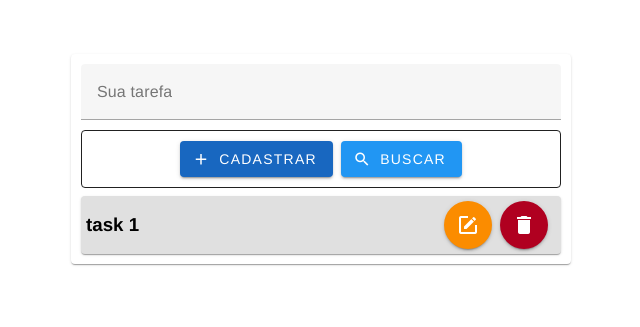
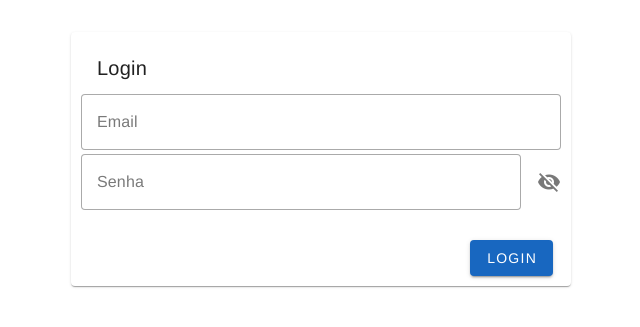
Before and after one commit to Tiago-Alves-dos-Santos/API_todolist, a Vue app in the folder resources/js/todo-list/: page / in a window 1280 px wide. Shown: the part 241-568 px from the top of the page, without its empty margins (319-959 px from the left). Built offline with nearby package versions, Linux system fonts and the light colour scheme.

Commit message:
login painel montado

```diff
--- /dev/null
+++ b/resources/js/todo-list/src/components/Input/PasswordInput.vue
@@ -0,0 +1,13 @@
+<template>
+    <v-text-field  :append-icon="show ? 'mdi-eye' : 'mdi-eye-off'"
+        :type="show ? 'text' : 'password'" name="input-10-1" label="Senha" @click:append="show = !show"></v-text-field>
+</template>
+<script>
+export default {
+    data() {
+        return {
+            show: false,
+        }
+    }
+}
+</script>
--- a/resources/js/todo-list/src/router/index.js
+++ b/resources/js/todo-list/src/router/index.js
@@ -1,11 +1,17 @@
 import { createRouter, createWebHistory } from 'vue-router'
 import HomeView from '../views/HomeView.vue'
+import LoginView from '../views/LoginView.vue'
 
 const routes = [
   {
-    path: '/',
+    path: '/home',
     name: 'home',
     component: HomeView
+  },
+  {
+    path: '/',
+    name: 'login',
+    component: LoginView
   },
 //   {
 //     path: '/about',
--- /dev/null
+++ b/resources/js/todo-list/src/views/LoginView.vue
@@ -0,0 +1,30 @@
+<template>
+    <div class="home">
+        <center-layout>
+            <v-card title="Login" class="mx-auto" width="500" style="padding: 10px;">
+                <v-text-field label="Email" hide-details="auto" variant="outlined"></v-text-field>
+                <password-input variant="outlined" class="mt-1"></password-input>
+                <div class="d-flex justify-end mt-2">
+                    <v-btn color="primary" class="mr-2">
+                        Login
+                    </v-btn>
+                </div>
+            </v-card>
+        </center-layout>
+    </div>
+</template>
+
+<script>
+// @ is an alias to /src
+// import HelloWorld from '@/components/HelloWorld.vue'
+import CenterLayout from '@/layouts/CenterLayout.vue';
+import PasswordInput from '@/components/Input/PasswordInput.vue';
+export default {
+    name: 'HomeView',
+    components: {
+        CenterLayout,
+        PasswordInput
+
+    }
+}
+</script>
```
